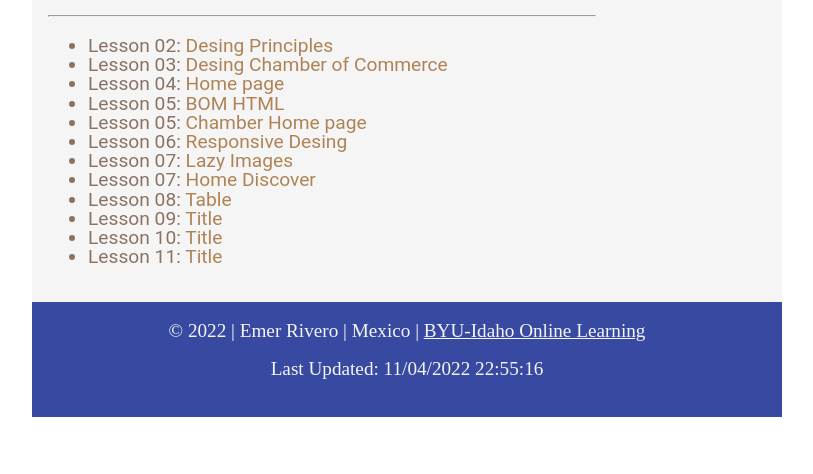
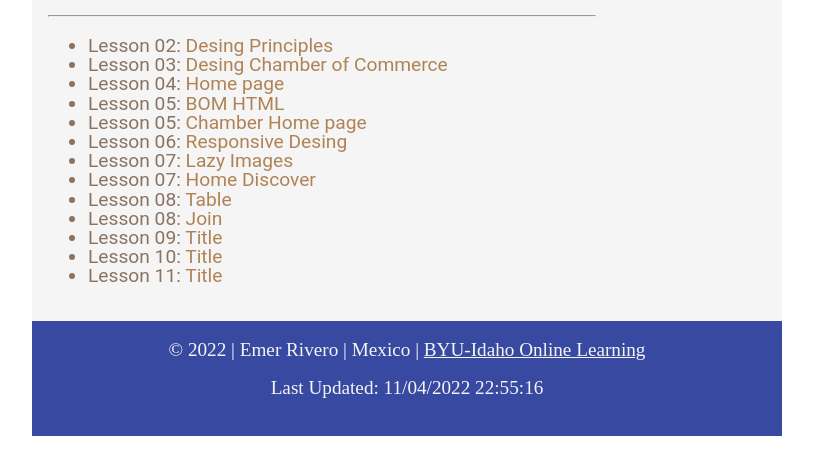
Before and after one commit to riveroemer/WDD230, a plain HTML site: page index.html in a window 1280 px wide. Shown: the part 176-650 px from the top of the page, without its empty margins (233-1046 px from the left). Drawn offline with nearby package versions, Linux system fonts and the light colour scheme.

Commit message:
Update index.html

```diff
--- a/index.html
+++ b/index.html
@@ -30,6 +30,7 @@
     <li>Lesson 07: <a href="../wdd230/lesson7/lazy/lazyload.html">Lazy Images</a></li>
     <li>Lesson 07: <a href="../wdd230/lesson7/chamber/discover.html">Home Discover</a></li>
     <li>Lesson 08: <a href="../wdd230/lesson8/table/tablebuild.html">Table</a></li>
+    <li>Lesson 08: <a href="../wdd230/lesson8/chamber/join.html">Join</a></li>
     <li>Lesson 09: <a href="/lesson9/">Title</a></li>
     <li>Lesson 10: <a href="/lesson10/">Title</a></li>
     <li>Lesson 11: <a href="/lesson11/">Title</a></li>
```
